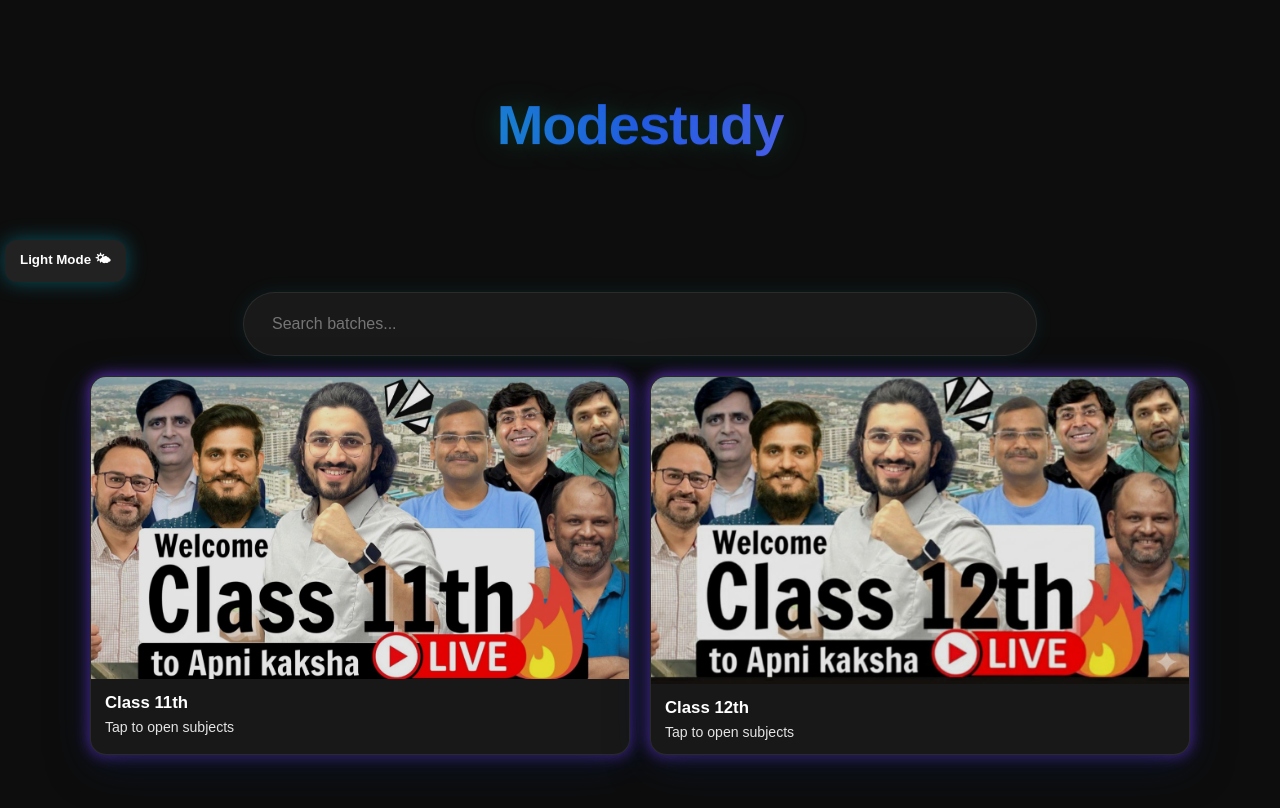
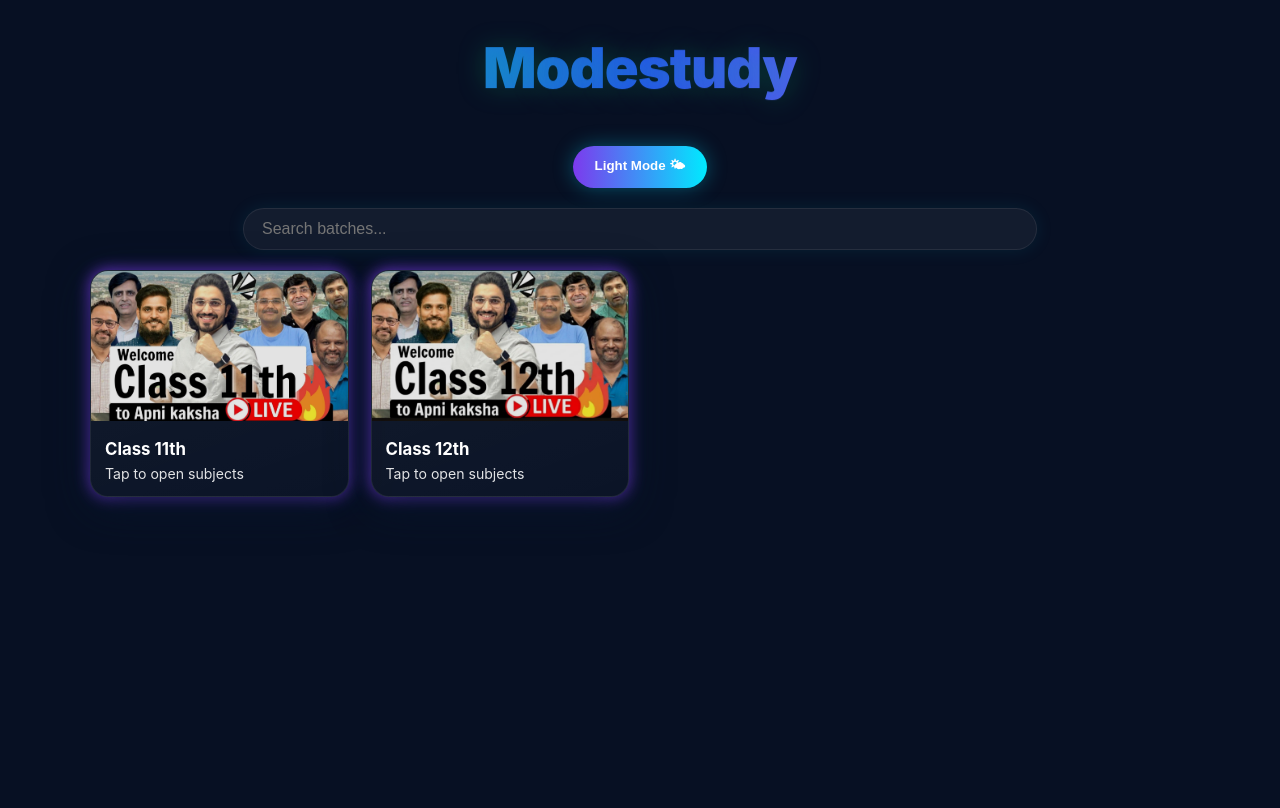
Before and after one commit to Moderatorboy/modistudy, a React (Vite) app: page / in a window 1280 px wide. Shown: the top 808 px of the page. Built offline with nearby package versions, Linux system fonts and the light colour scheme.

Commit message:
Update index.css

```diff
--- a/src/index.css
+++ b/src/index.css
@@ -1,137 +1,88 @@
-body {
-  background: #0d0d0d;
-  color: white;
-  font-family: "Poppins", sans-serif;
-  margin: 0;
+/* ---------- base ---------- */
+:root{
+  --bg:#071023;
+  --card:#0f1724;
+  --muted:rgba(255,255,255,0.8);
+  --accent: linear-gradient(90deg,#00eaff,#7c3aed,#ff6bcb);
 }
+body{ margin:0; font-family:Inter, Poppins, system-ui; background:var(--bg); color:#fff; }
 
-.hero {
-  text-align: center;
-  padding: 20px 0;
+/* layout */
+.ms-app{ display:flex; min-height:100vh; }
+.ms-sidebar{ width:260px; background:rgba(10,12,20,0.95); padding:18px; box-shadow:2px 0 30px rgba(0,0,0,0.6); transition:width .28s ease; }
+.ms-sidebar.closed{ width:64px; }
+.ms-sidebar-top{ display:flex; align-items:center; justify-content:space-between; margin-bottom:18px; }
+.ms-logo{ font-weight:800; font-size:20px; background:var(--accent); -webkit-background-clip:text; color:transparent; }
+.ms-toggle{ background:transparent; border:none; color:var(--muted); cursor:pointer; }
+.ms-nav{ display:flex; flex-direction:column; gap:8px; }
+.nav-item{ padding:10px; border-radius:8px; background:transparent; color:var(--muted); border:none; text-align:left; cursor:pointer; }
+.nav-divider{ height:1px; background:rgba(255,255,255,0.03); margin:12px 0; }
+.recent-heading{ font-size:13px; color:rgba(255,255,255,0.6); margin-bottom:8px; }
+.recent-list{ display:flex; flex-direction:column; gap:6px; max-height:220px; overflow:auto; }
+.recent-item{ font-size:12px; color:rgba(255,255,255,0.7); cursor:pointer; padding:6px; border-radius:6px; background:rgba(255,255,255,0.01); }
+.recent-empty{ color:rgba(255,255,255,0.5); font-size:13px; }
+.ms-sidebar-bottom{ margin-top:auto; display:flex; justify-content:center; }
+.ms-theme-btn{ padding:8px 12px; border-radius:8px; border:none; background:#111; color:var(--muted); cursor:pointer; }
+
+/* main */
+.ms-main{ flex:1; display:flex; flex-direction:column; }
+.ms-header{ display:flex; justify-content:space-between; align-items:center; padding:18px 26px; backdrop-filter:blur(6px); background:linear-gradient(180deg, rgba(255,255,255,0.02), transparent); }
+.ms-header-left{ display:flex; gap:12px; align-items:center; }
+.hamb{ background:transparent; border:none; color:var(--muted); font-size:18px; cursor:pointer; }
+.ms-title{ font-weight:700; letter-spacing:1px; }
+.ms-search{ padding:10px 12px; border-radius:10px; width:420px; max-width:60vw; border:none; background:rgba(255,255,255,0.03); color:var(--muted); }
+
+/* content */
+.ms-content{ padding:22px; }
+
+/* grid cards */
+.ms-grid{ display:grid; grid-template-columns:repeat(auto-fit, minmax(240px, 1fr)); gap:18px; }
+.ms-card{ background:rgba(255,255,255,0.02); border-radius:12px; overflow:hidden; cursor:pointer; transition:transform .22s ease, box-shadow .22s ease; box-shadow:0 8px 30px rgba(2,6,23,0.6); }
+.ms-card:hover{ transform:translateY(-6px); box-shadow:0 20px 60px rgba(0,0,0,0.6), 0 0 30px rgba(0,238,255,0.06); }
+.ms-card-img-wrap{ height:140px; background:rgba(255,255,255,0.02); display:flex; align-items:center; justify-content:center; }
+.ms-card-img{ max-width:100%; height:100%; object-fit:contain; }
+.ms-card-meta{ padding:12px; }
+.ms-card-title{ font-weight:700; }
+
+/* subjects */
+.ms-sub-grid{ display:grid; grid-template-columns:repeat(auto-fit, minmax(220px,1fr)); gap:14px; }
+.ms-sub-card{ padding:16px; background:rgba(255,255,255,0.02); border-radius:10px; cursor:pointer; }
+
+/* chapters list */
+.ms-ch-item{ display:flex; justify-content:space-between; align-items:center; padding:12px; background:rgba(255,255,255,0.01); margin-bottom:10px; border-radius:10px; cursor:pointer; }
+.ms-ch-left{ }
+.ms-ch-name{ font-weight:600; }
+.ms-ch-sub{ color:rgba(255,255,255,0.6); font-size:13px; }
+.ms-ch-right{ text-align:right; width:160px; }
+.ms-ch-percent{ font-weight:700; }
+.ms-progress-shell{ width:100%; height:8px; background:rgba(255,255,255,0.03); border-radius:8px; overflow:hidden; margin-top:6px; }
+.ms-progress-fill{ height:100%; background:linear-gradient(90deg,#00eaff,#7c3aed); width:0%; transition:width .8s cubic-bezier(.2,.9,.2,1); }
+
+/* lecture list */
+.ms-lectures{ margin-top:14px; }
+.ms-lecture-row{ display:flex; justify-content:space-between; align-items:center; padding:10px; background:rgba(255,255,255,0.01); margin-bottom:8px; border-radius:8px; }
+.ms-lecture-play{ background:linear-gradient(90deg,#0f1724,#122033); color:var(--muted); border:none; padding:10px 12px; border-radius:8px; cursor:pointer; text-align:left; flex:1; }
+.ms-complete input{ transform:scale(1.2); }
+
+/* video area */
+.ms-video-area{ margin-top:10px; }
+.ms-video-wrap{ position:relative; width:100%; aspect-ratio:16/9; background:#000; border-radius:12px; overflow:hidden; }
+.ms-video-wrap iframe{ width:100%; height:100%; border:0; }
+
+/* overlay for end screen */
+.ms-overlay{ position:absolute; inset:0; background:linear-gradient(180deg, rgba(2,6,23,0.9), rgba(2,6,23,0.95)); display:flex; align-items:center; justify-content:center; }
+.ms-overlay-card{ background:rgba(255,255,255,0.03); padding:20px; border-radius:12px; text-align:center; }
+.ms-overlay-actions{ display:flex; gap:10px; margin-top:12px; }
+.ms-overlay-actions button{ padding:8px 12px; border-radius:8px; border:none; background:#111; color:#fff; cursor:pointer; }
+
+/* controls */
+.ms-video-controls{ margin-top:10px; display:flex; gap:10px; }
+.ms-end-btn{ background:#7c3aed; color:#fff; padding:8px 12px; border-radius:8px; border:none; cursor:pointer; }
+
+/* responsive */
+@media(max-width:900px){
+  .ms-sidebar{ display:none; } /* mobile: hide big sidebar */
+  .ms-search{ width:50vw; }
+  .ms-grid{ grid-template-columns:repeat(auto-fit, minmax(180px,1fr)); }
+  .ms-ch-right{ width:110px; }
 }
-
-.logo {
-  font-size: 32px;
-  font-weight: 700;
-  letter-spacing: 1px;
-}
-
-.search-box {
-  width: 90%;
-  margin: 10px auto;
-}
-
-.search-box input {
-  width: 100%;
-  padding: 12px;
-  border-radius: 12px;
-  border: none;
-  font-size: 16px;
-}
-
-.theme-toggle,
-.nav-btn {
-  background: #222;
-  color: white;
-  padding: 10px 15px;
-  margin: 5px;
-  border-radius: 12px;
-  border: none;
-}
-
-.grid {
-  display: grid;
-  grid-template-columns: repeat(auto-fit, minmax(260px, 1fr));
-  gap: 20px;
-  width: 90%;
-  margin: auto;
-}
-
-.card {
-  background: #181818;
-  border-radius: 16px;
-  overflow: hidden;
-  cursor: pointer;
-  transition: 0.2s;
-}
-
-.card img {
-  width: 100%;
-  height: auto;
-  display: block;
-}
-
-.meta {
-  padding: 15px;
-}
-
-.list {
-  width: 90%;
-  margin: auto;
-}
-
-.list button {
-  width: 100%;
-  padding: 14px;
-  margin: 6px 0;
-  background: #1f1f1f;
-  border: none;
-  border-radius: 12px;
-  color: white;
-  font-size: 16px;
-}
-
-.resources a {
-  display: block;
-  margin: 8px 0;
-  color: #87cefa;
-  font-size: 17px;
-}
-
-
-/* ============== VIDEO PLAYER AREA ============== */
-
-.video-container {
-  width: 90%;
-  margin: auto;
-}
-
-.embed {
-  position: relative;
-  width: 100%;
-}
-
-.embed iframe {
-  width: 100%;
-  height: 300px;
-  border-radius: 16px;
-  border: none;
-}
-
-/* END SCREEN */
-.end-screen {
-  position: absolute;
-  inset: 0;
-  background: rgba(0, 0, 0, 0.92);
-  display: flex;
-  flex-direction: column;
-  justify-content: center;
-  align-items: center;
-  gap: 15px;
-  text-align: center;
-  padding: 20px;
-}
-
-.end-screen h3 {
-  font-size: 26px;
-  margin: 0;
-}
-
-.end-btn {
-  padding: 12px 18px;
-  background: #333;
-  border-radius: 12px;
-  border: none;
-  color: white;
-  font-size: 16px;
-}
```
